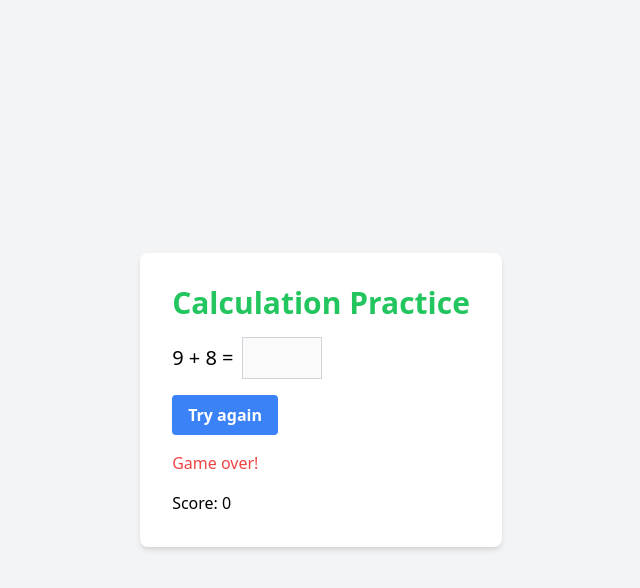
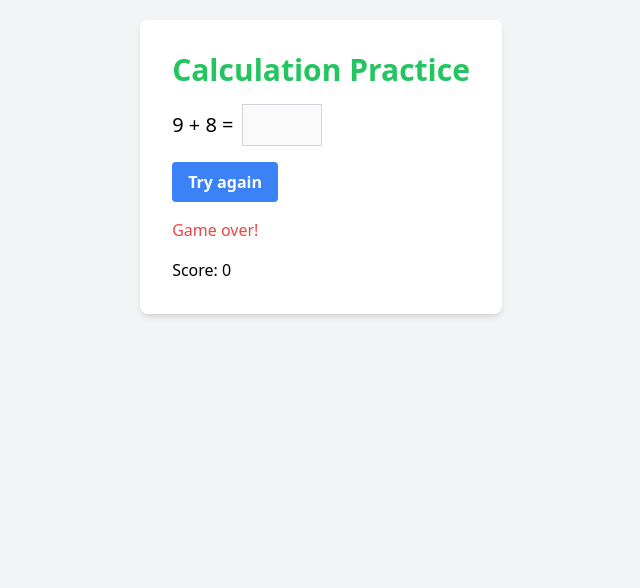
Before and after one commit to Abdulrhman3333/practiceMath, a Next.js app: page / in a window 1280 px wide. Shown: the top 588 px of the page, without its empty margins (319-959 px from the left). Built offline with nearby package versions, Linux system fonts and the light colour scheme.

Commit message:
raised to top

```diff
--- a/src/pages/index.js
+++ b/src/pages/index.js
@@ -61,8 +61,8 @@ export default function Home() {
   }
 
   return (
-    <div className="min-h-screen flex items-center justify-center bg-gray-100">
-      <div className="bg-white p-8 rounded-lg shadow-md">
+    <div className="min-h-screen flex items-start justify-center bg-gray-100">
+      <div className="bg-white mt-5 p-8 rounded-lg shadow-md">
         <h1 className="text-3xl text-green-500 font-bold mb-4">Calculation Practice</h1>
         <form onSubmit={handleSubmit}>
           <div className="flex items-center mb-4">
@@ -72,6 +72,7 @@ export default function Home() {
               type="number"
               value={userInput}
               onChange={handleInputChange}
+              autoFocus
               disabled={gameOver} // Disable input when game is over
             />
           </div>
--- a/src/styles/globals.css
+++ b/src/styles/globals.css
@@ -4,10 +4,10 @@
 
 :root {
   --foreground-rgb: 0, 0, 0;
-  --background-start-rgb: 0, 0, 0;
-  /* --background-start-rgb: 214, 219, 220; */
-  --background-end-rgb: 0,0,0;
-  /* --background-end-rgb: 255, 255, 255; */
+  /* --background-start-rgb: 0, 0, 0; */
+  --background-start-rgb: 214, 219, 220;
+  /* --background-end-rgb: 0,0,0; */
+  --background-end-rgb: 255, 255, 255;
 }
 
 @media (prefers-color-scheme: dark) {
```
